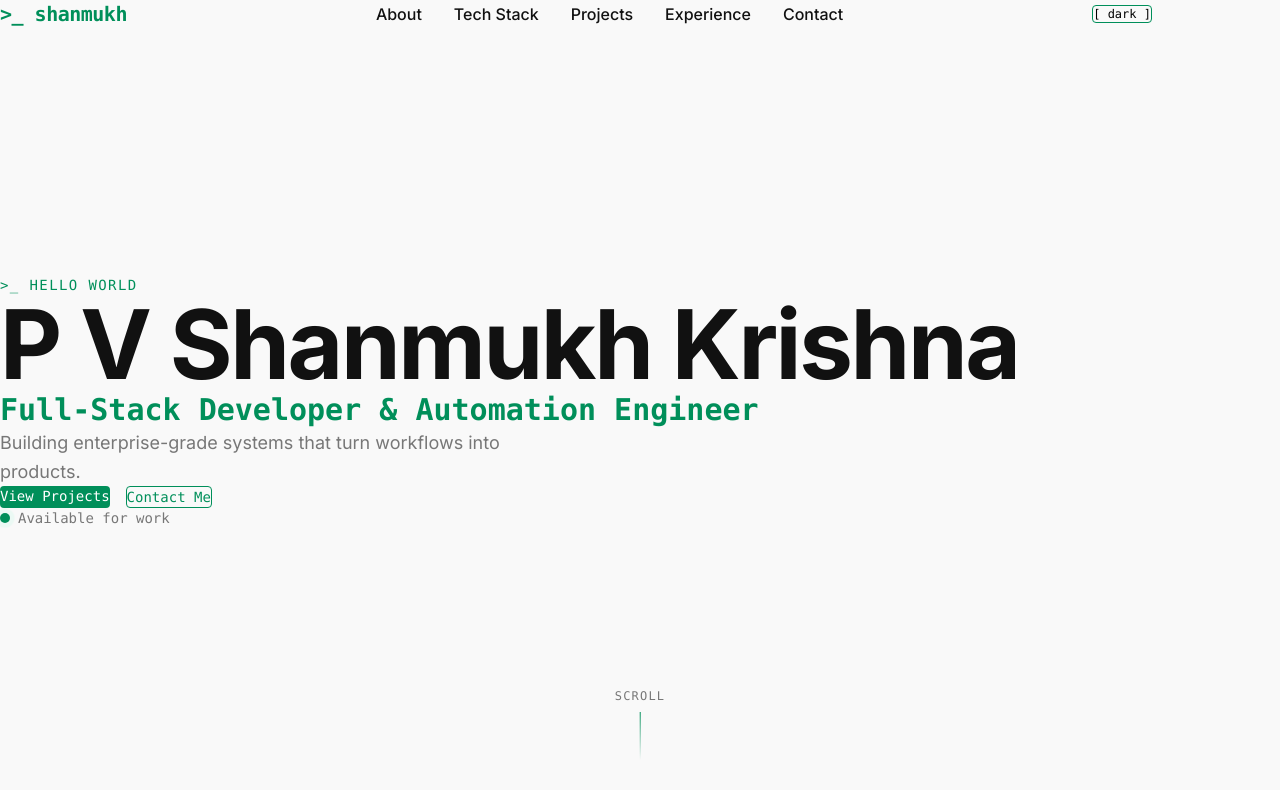
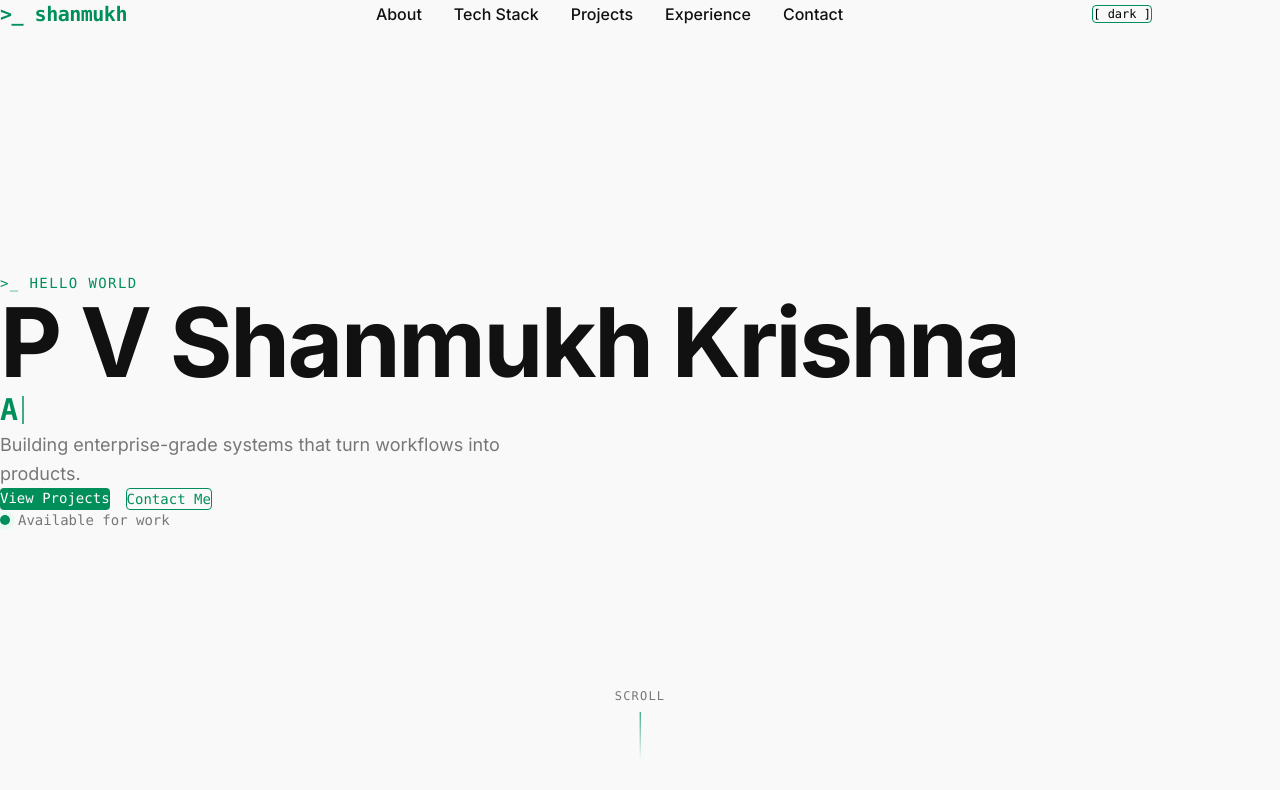
Before and after one commit to ShanmukhPudi/Shanmukh-portfolio, a React (Vite) app: page / in a window 1280 px wide. Shown: the top 790 px of the page. Built offline with nearby package versions, Linux system fonts and the light colour scheme.

Commit message:
feat: typewriter animation on hero title

```diff
--- a/src/components/sections/Hero.jsx
+++ b/src/components/sections/Hero.jsx
@@ -1,7 +1,10 @@
-import { PERSONAL } from "../../constants"
+import { PERSONAL, TYPED_STRINGS } from "../../constants"
 import Button from "../ui/Button"
+import useTypewriter from "../../hooks/useTypewriter"
 
 const Hero = () => {
+
+    const typedText = useTypewriter(TYPED_STRINGS, 80, 2000)
     return (
         <section
             id="hero"
@@ -21,8 +24,15 @@ const Hero = () => {
             </h1>
 
             {/* animated title placeholder */}
-            <h2 className="text-2xl md:text-3xl font-semibold text-[#008f5a] dark:text-[#00ff9f] font-mono mb-6">
+            {/* <h2 className="text-2xl md:text-3xl font-semibold text-[#008f5a] dark:text-[#00ff9f] font-mono mb-6">
                 {PERSONAL.title}
+            </h2> */}
+            <h2 className="text-2xl md:text-3xl font-semibold text-[#008f5a] dark:text-[#00ff9f] font-mono mb-6 h-10 flex items-center gap-1">
+                {typedText}
+                <span
+                    aria-hidden="true"
+                    className="inline-block w-0.5 h-7 bg-[#008f5a] dark:bg-[#00ff9f] animate-pulse"
+                />
             </h2>
 
             {/* tagline */}
@@ -72,6 +82,7 @@ const Hero = () => {
             </div>
         </section>
     )
+
 }
 
 export default Hero
--- /dev/null
+++ b/src/hooks/useTypewriter.js
@@ -0,0 +1,41 @@
+import { useState, useEffect } from "react"
+
+const useTypewriter = (strings, speed = 80, pause = 2000) => {
+    const [displayed, setDisplayed] = useState("")
+    const [stringIndex, setStringIndex] = useState(0)
+    const [charIndex, setCharIndex] = useState(0)
+    const [isDeleting, setIsDeleting] = useState(false)
+
+    useEffect(() => {
+        const current = strings[stringIndex]
+
+        const timeout = setTimeout(() => {
+            if(!isDeleting) {
+                //forward typing
+                setDisplayed(current.substring(0, charIndex + 1))
+                setCharIndex(prev => prev + 1)
+
+                //Finished typing - pause then start deleting
+                if (charIndex + 1 === current.length) {
+                    setTimeout(() => setIsDeleting(true), pause)
+                }
+            } else {
+                //Deleting
+                setDisplayed(current.substring(0, charIndex - 1))
+                setCharIndex(prev => prev - 1)
+
+                //finished deleting - move to next string
+                if (charIndex - 1 === 0) {
+                    setIsDeleting(false)
+                    setStringIndex(prev => (prev + 1) % strings.length)
+                }
+            }
+        }, isDeleting ? speed / 2 : speed)
+
+        return () => clearTimeout(timeout)
+    }, [charIndex, isDeleting, stringIndex, strings, speed, pause])
+
+    return displayed
+}
+
+export default useTypewriter
```
